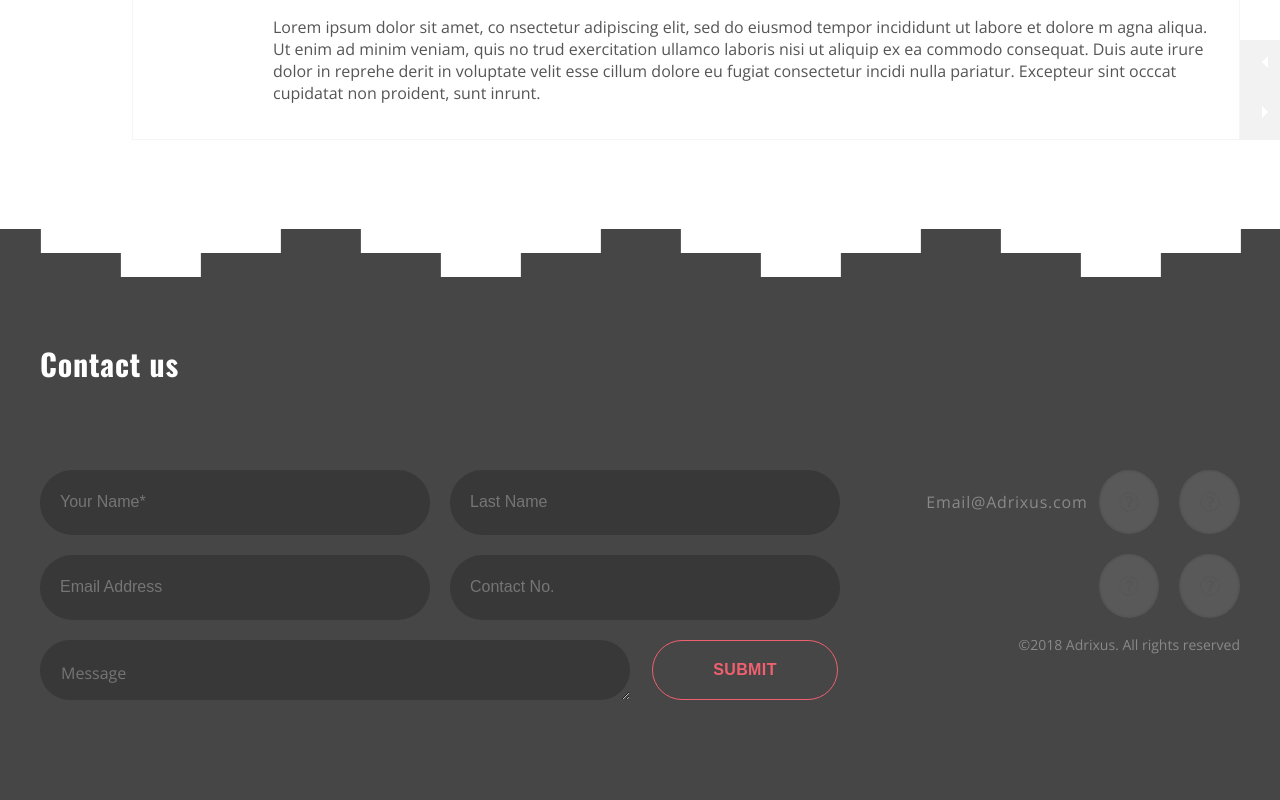
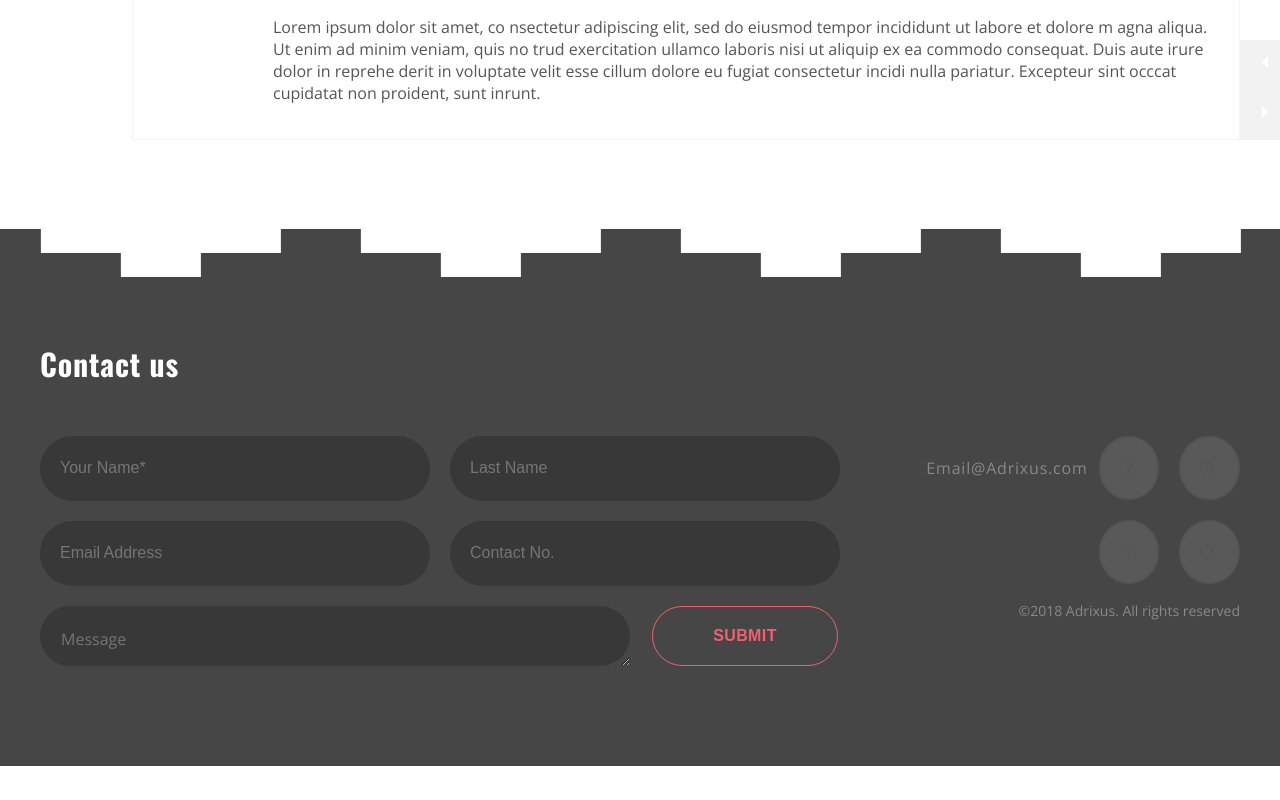
Before and after one commit to rshah02/Adrixus, a website: page index.html in a window 1280 px wide. Shown: the part 5048-5848 px from the top of the page. After the commit the page ends 5814 px from the top, so only its background shows below. Drawn offline with nearby package versions, Linux system fonts and the light colour scheme; files whose address does not match are found by name.

Commit message:
changes in style

```diff
--- a/css/main.css
+++ b/css/main.css
@@ -153,7 +153,6 @@ a, a:active{text-decoration-line: none;color: #555555;}
   width: 84%;
   position: relative;
   z-index: 1;
-
 }
 .quoteImage{
     padding-left: 40px;
@@ -222,7 +221,7 @@ float: left;
 
 }
 .contactUsFormWrapper{
-    margin-top: 59px;margin-bottom: 100px;
+    margin-top: 25px;margin-bottom: 100px;
 }
 .inputFullWidthSection{
     width: 100%;
```
